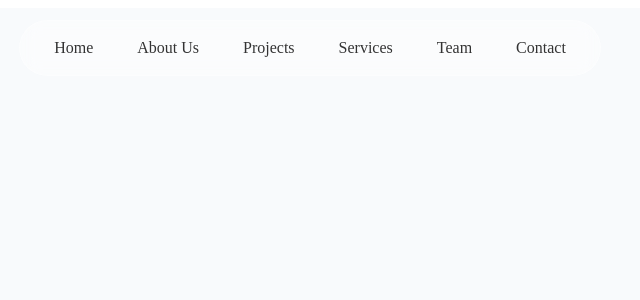
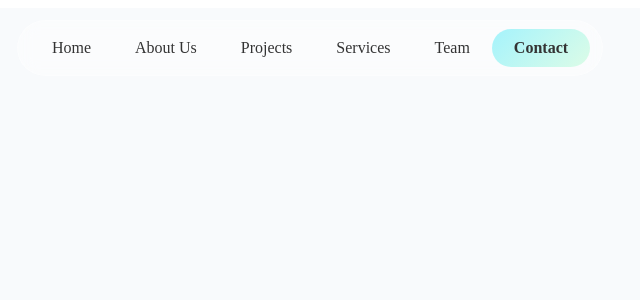
Before and after one commit to hyz2061/Company-Profile, a Vue app: page /Contact in a window 1280 px wide. Shown: the top 300 px of the page, without its empty margins (338-978 px from the left). Built offline with nearby package versions, Linux system fonts and the light colour scheme.

Commit message:
+添加了Contact.vue文件，并在index.js中引入了Contact.vue组件，并添加了路由配置。

```diff
--- a/src/router/index.js
+++ b/src/router/index.js
@@ -3,7 +3,7 @@
 import HomeView from '/src/views/Home.vue'
 import About from '/src/views/About.vue'
 import projects from '/src/views/Projects.vue'
-
+import Contact from '/src/views/Contact.vue'
 const routes = [
   {
     path: '/',
@@ -20,6 +20,11 @@
     path:'/Projects',
     name:'projects',
     component:projects
+  },
+  {
+    path:'/Contact',
+    name:'contact',
+    component:Contact
   }
 ];
 const router = createRouter({
--- /dev/null
+++ b/src/views/Contact.vue
@@ -0,0 +1,6 @@
+<template>
+
+</template>
+
+<script setup>
+</script>
```
Also changed, not shown: 1 other file (tests, documents, lock files or other folders).
